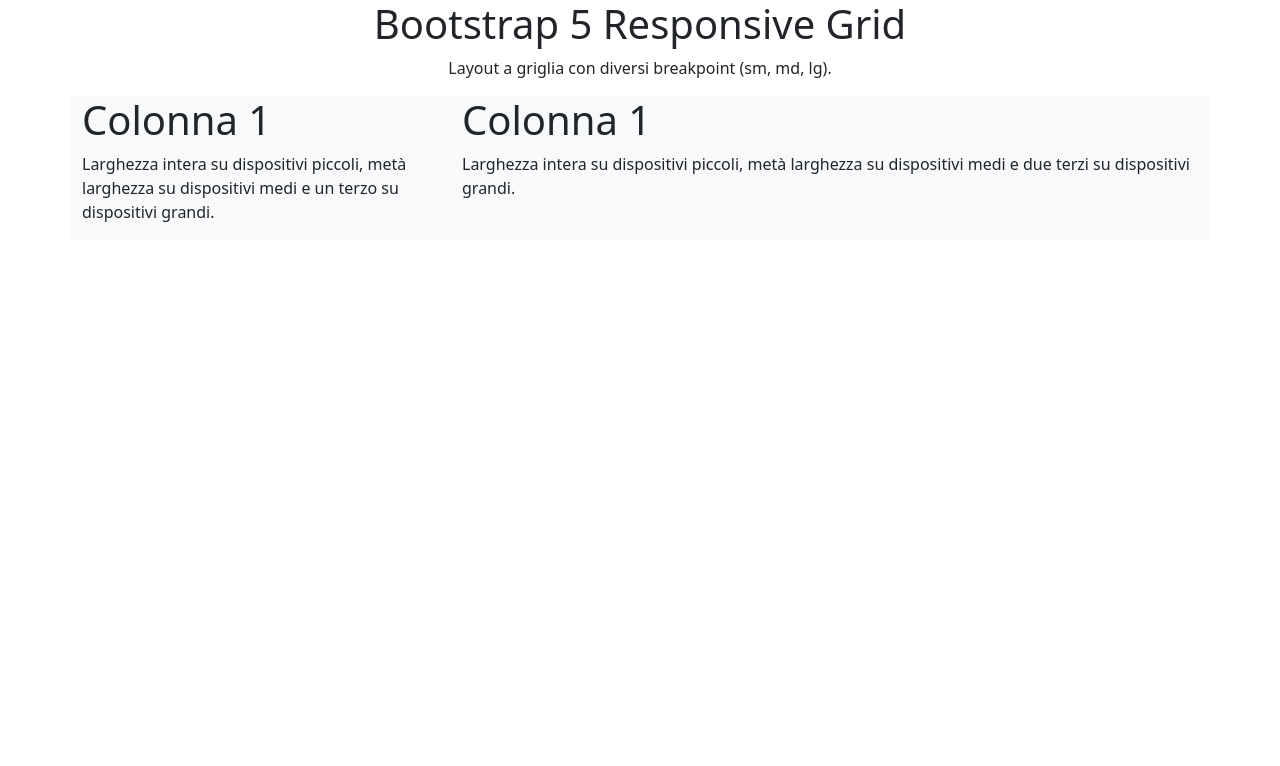
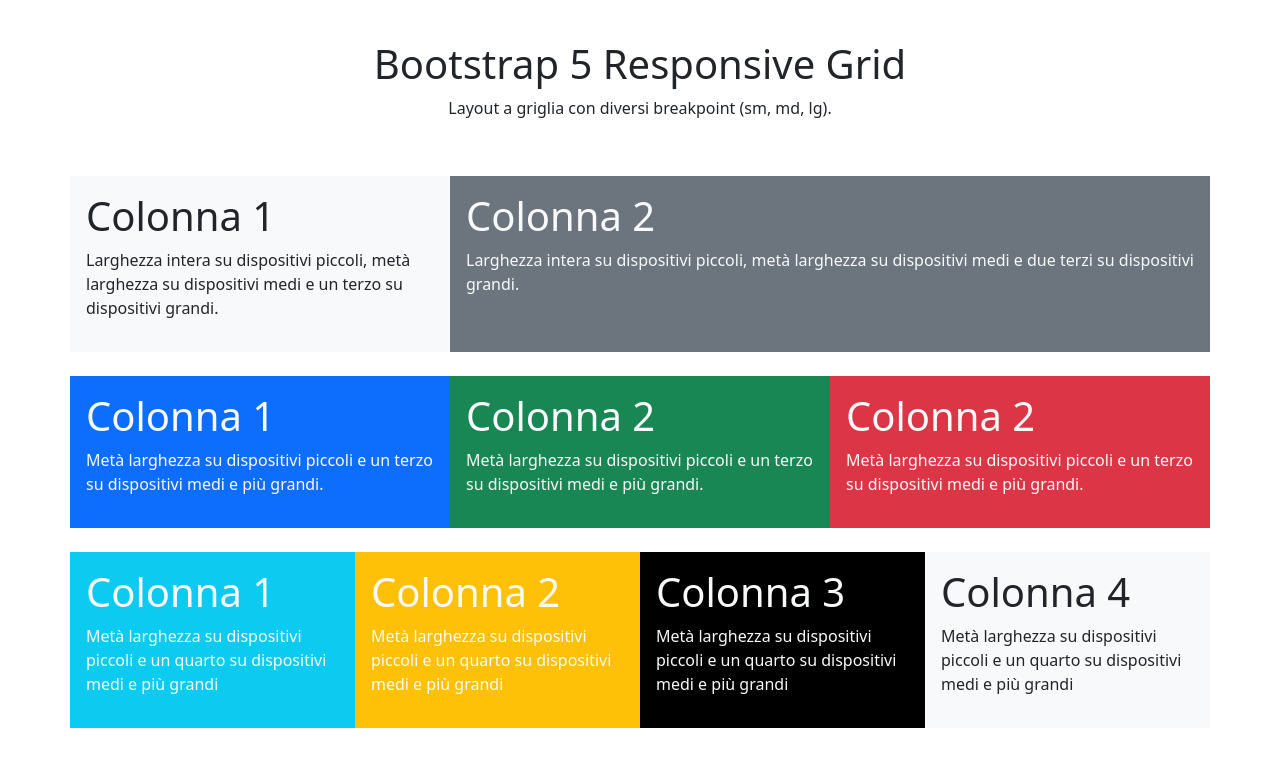
Before and after one commit to LuisE-Cruz/htmlcss-bootstrap-layout, a plain HTML site: page index.html in a window 1280 px wide. Drawn offline with nearby package versions, Linux system fonts and the light colour scheme; files that its build step writes are made by us from their sources.

Commit message:
fine progetto

```diff
--- a/index.html
+++ b/index.html
@@ -11,27 +11,66 @@
 </head>
 
 <body>
-    <div class="container">
+
+    <div class="container mb-4">
         <div class="row">
-            <div class="col">
+            <div class="col p-3 mt-4">
                 <h1 class="text-center">Bootstrap 5 Responsive Grid</h1>
                 <p class="text-center fw-light">Layout a griglia con diversi breakpoint (sm, md, lg).</p>
             </div>
         </div>
     </div>
-    <div class="container">
+
+    <div class="container mb-4">
         <div class="row">
-            <div class="col-12 col-md-6 col-xl-4 bg-light">
+            <div class="col-12 col-md-6 col-xl-4 bg-light p-3">
                 <h1>Colonna 1</h1>
-                <p class="fw-light">Larghezza intera su dispositivi piccoli, metà larghezza su dispositivi medi e un terzo su dispositivi grandi.</p>
+                <p>Larghezza intera su dispositivi piccoli, metà larghezza su dispositivi medi e un terzo su dispositivi grandi.</p>
             </div>
-            <div class="col-12 col-md-6 col-xl-8 bg-body-tertiary">
-                <h1>Colonna 1</h1>
-                <p class="fw-light">Larghezza intera su dispositivi piccoli, metà larghezza su dispositivi medi e due terzi su dispositivi grandi.</p>
+            <div class="col-12 col-md-6 col-xl-8 bg-secondary text-light p-3">
+                <h1>Colonna 2</h1>
+                <p>Larghezza intera su dispositivi piccoli, metà larghezza su dispositivi medi e due terzi su dispositivi grandi.</p>
             </div>
         </div>
     </div>
 
+    <div class="container mb-4">
+        <div class="row">
+            <div class="col-6 col-md-4 text-light bg-primary p-3">
+                <h1>Colonna 1</h1>
+                <p>Metà larghezza su dispositivi piccoli e un terzo su dispositivi medi e più grandi.</p>
+            </div>
+            <div class="col-6 col-md-4 text-light bg-success p-3">
+                <h1>Colonna 2</h1>
+                <p>Metà larghezza su dispositivi piccoli e un terzo su dispositivi medi e più grandi.</p>
+            </div>
+             <div class="col-12 col-md-4 text-light bg-danger p-3">
+                <h1>Colonna 2</h1>
+                <p>Metà larghezza su dispositivi piccoli e un terzo su dispositivi medi e più grandi.</p>
+            </div>
+        </div>
+    </div>
+
+    <div class="container mb-4">
+        <div class="row">
+            <div class="col-6 col-md-3 text-light p-3 bg-info">
+                <h1>Colonna 1</h1>
+                <p>Metà larghezza su dispositivi piccoli e un quarto su dispositivi medi e più grandi</p>
+            </div>
+             <div class="col-6 col-md-3 text-light p-3 bg-warning">
+                <h1>Colonna 2</h1>
+                <p>Metà larghezza su dispositivi piccoli e un quarto su dispositivi medi e più grandi</p>
+            </div>
+             <div class="col-6 col-md-3 text-light p-3 bg-black">
+                <h1>Colonna 3</h1>
+                <p>Metà larghezza su dispositivi piccoli e un quarto su dispositivi medi e più grandi</p>
+            </div>
+             <div class="col-6 col-md-3 p-3 bg-light">
+                <h1>Colonna 4</h1>
+                <p>Metà larghezza su dispositivi piccoli e un quarto su dispositivi medi e più grandi</p>
+            </div>
+        </div>
+    </div>
 </body>
 
 </html>
```
